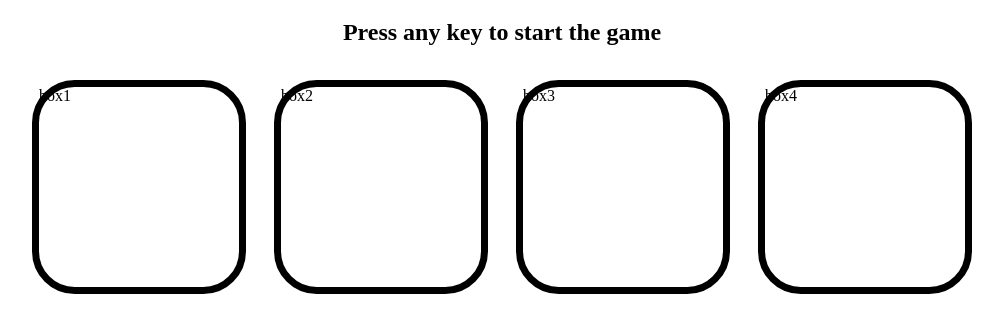
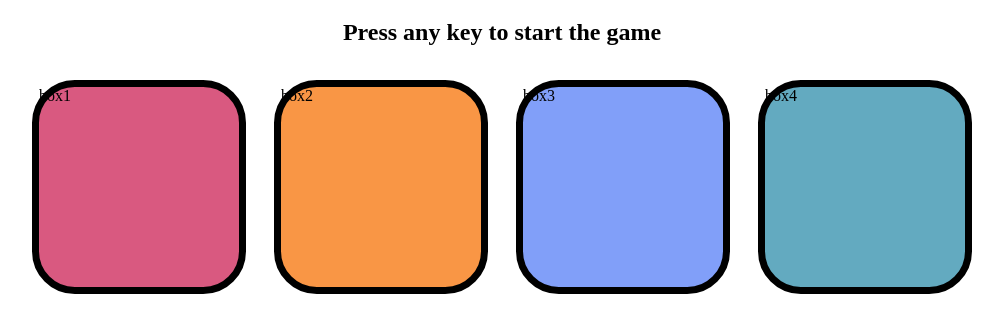
Before and after one commit to YasodharGubba05/Simon-Says, a plain HTML site: page index.html in a window 1280 px wide. Shown: the part 61-394 px from the top of the page, without its empty margins (138-1141 px from the left). Drawn offline with Linux system fonts and the light colour scheme.

Commit message:
Update style.css

```diff
--- a/style.css
+++ b/style.css
@@ -15,3 +15,16 @@ h1,h2{
     border-radius: 20%;
     margin: 14px;
 }
+
+.red{
+    background-color: #d95980;
+}
+.yellow{
+    background-color: #f99645;
+}
+.green{
+    background-color: #63aaC0;
+}
+.purple{
+    background-color: #819ff9;
+}
```
